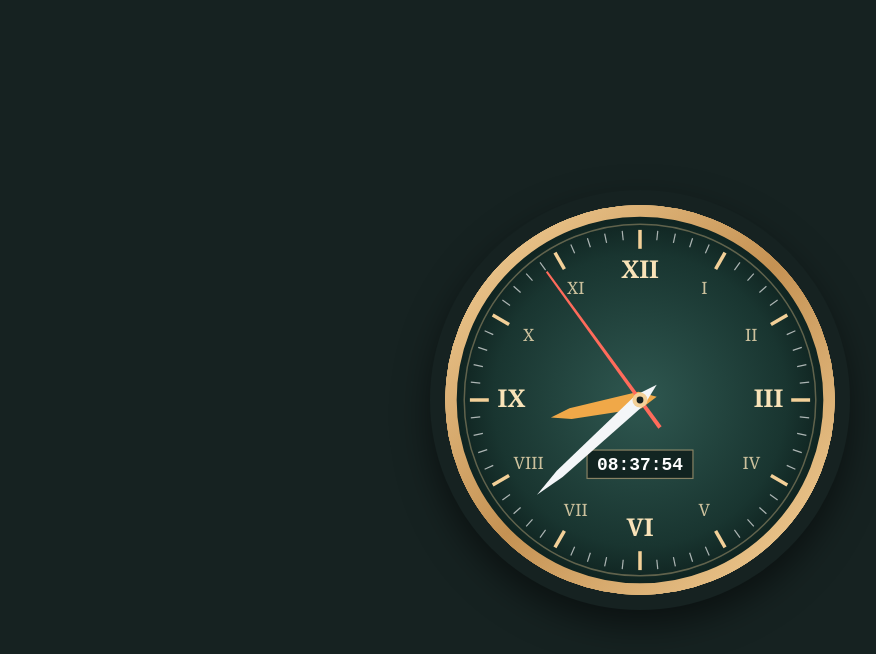
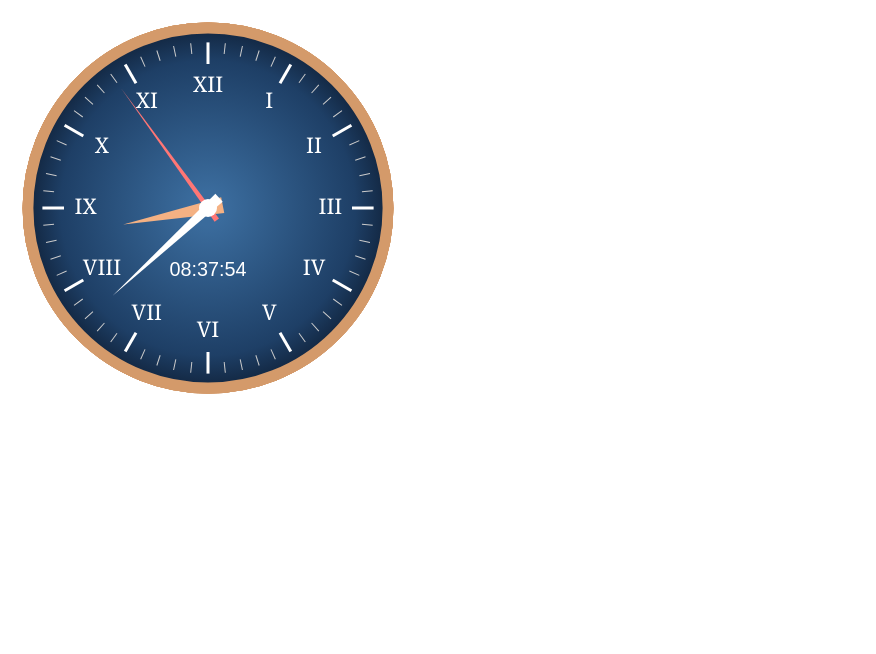
Before and after one commit to 114590054/website-desighed, a plain HTML site: page canvaclock.html in a window 1280 px wide. Shown: the whole page, without its empty margins (0-876 px from the left). Drawn offline with Linux system fonts and the light colour scheme.

Commit message:
Update canvaclock.html

```diff
--- a/canvaclock.html
+++ b/canvaclock.html
@@ -1,26 +1,9 @@
 <!DOCTYPE html>
 <html>
-<head>
-  <title>Canvas Luxury Clock</title>
-  <style>
-    body {
-      background-color: #162221;
-      display: flex;
-      justify-content: center;
-      align-items: center;
-      height: 100vh;
-      margin: 0;
-    }
-    canvas {
-      border-radius: 50%;
-      box-shadow: 0 15px 35px rgba(0, 0, 0, 0.5);
-    }
-  </style>
-</head>
 <body>
 
-<canvas id="canvas" width="420" height="420">
-  Sorry, your browser does not support canvas.
+<canvas id="canvas" width="400" height="400">
+Sorry, your browser does not support canvas.
 </canvas>
 
 <script>
@@ -30,7 +13,6 @@ let radius = canvas.height / 2;
 ctx.translate(radius, radius);
 radius = radius * 0.90;
 
-// 立即繪製一次避免剛載入空白，之後每秒更新
 drawClock();
 setInterval(drawClock, 1000);
 
@@ -42,187 +24,121 @@ function drawClock() {
   drawTime(ctx, radius);
 }
 
-// 1. 漸層色彩錶面與金屬外框
+// 1. 漸層色彩錶面 (深藍色系漸層)
 function drawFace(ctx, radius) {
-  // 錶面放射狀漸層 (深翠綠漸層)
-  const faceGrad = ctx.createRadialGradient(0, 0, radius * 0.1, 0, 0, radius);
-  faceGrad.addColorStop(0, '#2c534c');
-  faceGrad.addColorStop(0.75, '#193530');
-  faceGrad.addColorStop(1, '#0e211e');
+  const grad = ctx.createRadialGradient(0, 0, radius * 0.1, 0, 0, radius);
+  grad.addColorStop(0, '#3a6b9c');
+  grad.addColorStop(0.8, '#1e3f66');
+  grad.addColorStop(1, '#122640');
 
   ctx.beginPath();
   ctx.arc(0, 0, radius, 0, 2 * Math.PI);
-  ctx.fillStyle = faceGrad;
+  ctx.fillStyle = grad;
   ctx.fill();
 
-  // 金銅色金屬外框漸層
-  const borderGrad = ctx.createLinearGradient(-radius, -radius, radius, radius);
-  borderGrad.addColorStop(0, '#f3d098');
-  borderGrad.addColorStop(0.5, '#c59253');
-  borderGrad.addColorStop(1, '#f3d098');
-
-  ctx.strokeStyle = borderGrad;
+  // 金銅色外框
+  ctx.strokeStyle = '#d49a6a';
   ctx.lineWidth = radius * 0.06;
-  ctx.stroke();
-
-  // 內圈裝飾細線
-  ctx.beginPath();
-  ctx.arc(0, 0, radius * 0.93, 0, 2 * Math.PI);
-  ctx.strokeStyle = 'rgba(243, 208, 152, 0.35)';
-  ctx.lineWidth = 1.5;
   ctx.stroke();
 }
 
-// 2. 刻度 (整點粗長、分秒細短)
+// 2. 刻度 (整點粗長，分秒細短)
 function drawScales(ctx, radius) {
   for (let i = 0; i < 60; i++) {
-    const ang = (i * Math.PI) / 30;
-    ctx.save();
+    let ang = i * Math.PI / 30;
     ctx.rotate(ang);
+    ctx.beginPath();
 
-    ctx.beginPath();
     if (i % 5 === 0) {
-      // 小時刻度 (Bold, 較長)
-      ctx.moveTo(0, -radius * 0.90);
+      // Hours (Bold)
+      ctx.moveTo(0, -radius * 0.92);
       ctx.lineTo(0, -radius * 0.80);
-      ctx.strokeStyle = '#f3d098';
-      ctx.lineWidth = 3.5;
+      ctx.strokeStyle = '#ffffff';
+      ctx.lineWidth = 3;
     } else {
-      // 分/秒刻度 (thin, short)
-      ctx.moveTo(0, -radius * 0.90);
-      ctx.lineTo(0, -radius * 0.85);
-      ctx.strokeStyle = 'rgba(255, 255, 255, 0.65)';
-      ctx.lineWidth = 1.2;
+      // Minutes/Seconds (thin, short)
+      ctx.moveTo(0, -radius * 0.92);
+      ctx.lineTo(0, -radius * 0.86);
+      ctx.strokeStyle = '#cccccc';
+      ctx.lineWidth = 1;
     }
     ctx.stroke();
-    ctx.restore();
+    ctx.rotate(-ang);
   }
 }
 
 // 3. 羅馬數字 (I ~ XII)
 function drawNumbers(ctx, radius) {
   const romans = ["XII", "I", "II", "III", "IV", "V", "VI", "VII", "VIII", "IX", "X", "XI"];
+  ctx.font = radius * 0.12 + "px Georgia";
+  ctx.fillStyle = "#ffffff";
   ctx.textBaseline = "middle";
   ctx.textAlign = "center";
 
   for (let num = 0; num < 12; num++) {
-    const ang = (num * Math.PI) / 6;
-    ctx.save();
+    let ang = num * Math.PI / 6;
     ctx.rotate(ang);
     ctx.translate(0, -radius * 0.68);
-    ctx.rotate(-ang); // 讓字體保持正向直立
-
-    // 12, 3, 6, 9 點鐘方向稍微放大加粗
-    if (num % 3 === 0) {
-      ctx.font = "bold " + (radius * 0.13) + "px Georgia, serif";
-      ctx.fillStyle = "#f9e3b8";
-    } else {
-      ctx.font = (radius * 0.09) + "px Georgia, serif";
-      ctx.fillStyle = "rgba(249, 227, 184, 0.8)";
-    }
-
+    ctx.rotate(-ang);
     ctx.fillText(romans[num], 0, 0);
-    ctx.restore();
+    ctx.rotate(ang);
+    ctx.translate(0, radius * 0.68);
+    ctx.rotate(-ang);
   }
 }
 
-// 4. 錶面上的數位時間文字 (Show Time text)
+// 4. 錶面上的時間文字
 function drawDigitalTime(ctx, radius) {
   const now = new Date();
-  // 補零成兩位數 (例如 09:05:03)
-  const h = String(now.getHours()).padStart(2, '0');
-  const m = String(now.getMinutes()).padStart(2, '0');
-  const s = String(now.getSeconds()).padStart(2, '0');
-  const timeText = `${h}:${m}:${s}`;
+  let h = String(now.getHours()).padStart(2, '0');
+  let m = String(now.getMinutes()).padStart(2, '0');
+  let s = String(now.getSeconds()).padStart(2, '0');
 
-  const boxW = radius * 0.56;
-  const boxH = radius * 0.15;
-  const boxY = radius * 0.34;
-
-  // 時間顯示框背景與邊框
-  ctx.fillStyle = "rgba(10, 22, 20, 0.7)";
-  ctx.fillRect(-boxW / 2, boxY - boxH / 2, boxW, boxH);
-  ctx.strokeStyle = "rgba(243, 208, 152, 0.5)";
-  ctx.lineWidth = 1.2;
-  ctx.strokeRect(-boxW / 2, boxY - boxH / 2, boxW, boxH);
-
-  // 時間文字
-  ctx.font = "bold " + (radius * 0.095) + "px 'Courier New', monospace";
+  ctx.font = radius * 0.11 + "px Arial";
   ctx.fillStyle = "#ffffff";
   ctx.textBaseline = "middle";
   ctx.textAlign = "center";
-  ctx.fillText(timeText, 0, boxY + 1);
+  ctx.fillText(h + ":" + m + ":" + s, 0, radius * 0.35);
 }
 
-// 5. 計算時間並繪製多邊形指針 (不同顏色)
+// 5. 繪製時間與簡化版多邊形指針 (統一色調、不同深淺區分)
 function drawTime(ctx, radius) {
   const now = new Date();
   let hour = now.getHours();
   let minute = now.getMinutes();
   let second = now.getSeconds();
 
-  // 時針角度
+  // 時針
   hour = hour % 12;
-  const hourAngle = (hour * Math.PI / 6) + (minute * Math.PI / (6 * 60)) + (second * Math.PI / (360 * 60));
-  // 繪製金色多邊形時針
-  drawPolygonHand(ctx, hourAngle, radius * 0.48, radius * 0.045, radius * 0.09, "#f0a848");
+  hour = (hour * Math.PI / 6) + (minute * Math.PI / (6 * 60)) + (second * Math.PI / (360 * 60));
+  drawPolygonHand(ctx, hour, radius * 0.48, radius * 0.045, "#f4b183");
 
-  // 分針角度
-  const minuteAngle = (minute * Math.PI / 30) + (second * Math.PI / (30 * 60));
-  // 繪製銀白色多邊形分針
-  drawPolygonHand(ctx, minuteAngle, radius * 0.74, radius * 0.035, radius * 0.12, "#f4f6f8");
+  // 分針
+  minute = (minute * Math.PI / 30) + (second * Math.PI / (30 * 60));
+  drawPolygonHand(ctx, minute, radius * 0.72, radius * 0.03, "#ffffff");
 
-  // 秒針角度
-  const secondAngle = (second * Math.PI / 30);
-  // 繪製珊瑚紅細長秒針
-  drawSecondHand(ctx, secondAngle, radius * 0.84, radius * 0.18, "#ff6b5b");
+  // 秒針
+  second = (second * Math.PI / 30);
+  drawPolygonHand(ctx, second, radius * 0.82, radius * 0.015, "#ff7675");
 
-  // 中心軸心圓點
+  // 中心圓點
   ctx.beginPath();
-  ctx.arc(0, 0, radius * 0.04, 0, 2 * Math.PI);
-  ctx.fillStyle = "#f3d098";
-  ctx.fill();
-
-  ctx.beginPath();
-  ctx.arc(0, 0, radius * 0.018, 0, 2 * Math.PI);
-  ctx.fillStyle = "#162221";
+  ctx.arc(0, 0, radius * 0.05, 0, 2 * Math.PI);
+  ctx.fillStyle = '#ffffff';
   ctx.fill();
 }
 
-// 繪製多邊形劍形指針 (Polygon using Fill)
-function drawPolygonHand(ctx, angle, length, width, tailLength, color) {
-  ctx.save();
-  ctx.rotate(angle);
-
+// 簡單三角形多邊形指針 (Polygon using Fill)
+function drawPolygonHand(ctx, pos, length, width, color) {
   ctx.beginPath();
-  ctx.moveTo(0, tailLength);              // 針尾端點
-  ctx.lineTo(-width, 0);                  // 左側寬處
-  ctx.lineTo(-width * 0.65, -length * 0.78); // 針身左肩
-  ctx.lineTo(0, -length);                 // 針尖
-  ctx.lineTo(width * 0.65, -length * 0.78);  // 針身右肩
-  ctx.lineTo(width, 0);                   // 右側寬處
+  ctx.rotate(pos);
+  ctx.moveTo(-width, 15);      // 左下角
+  ctx.lineTo(0, -length);      // 針尖
+  ctx.lineTo(width, 15);       // 右下角
   ctx.closePath();
-
   ctx.fillStyle = color;
   ctx.fill();
-  ctx.restore();
-}
-
-// 繪製多邊形細秒針
-function drawSecondHand(ctx, angle, length, tailLength, color) {
-  ctx.save();
-  ctx.rotate(angle);
-
-  ctx.beginPath();
-  ctx.moveTo(-2, tailLength);
-  ctx.lineTo(-1, -length);
-  ctx.lineTo(1, -length);
-  ctx.lineTo(2, tailLength);
-  ctx.closePath();
-
-  ctx.fillStyle = color;
-  ctx.fill();
-  ctx.restore();
+  ctx.rotate(-pos);
 }
 </script>
 
```
